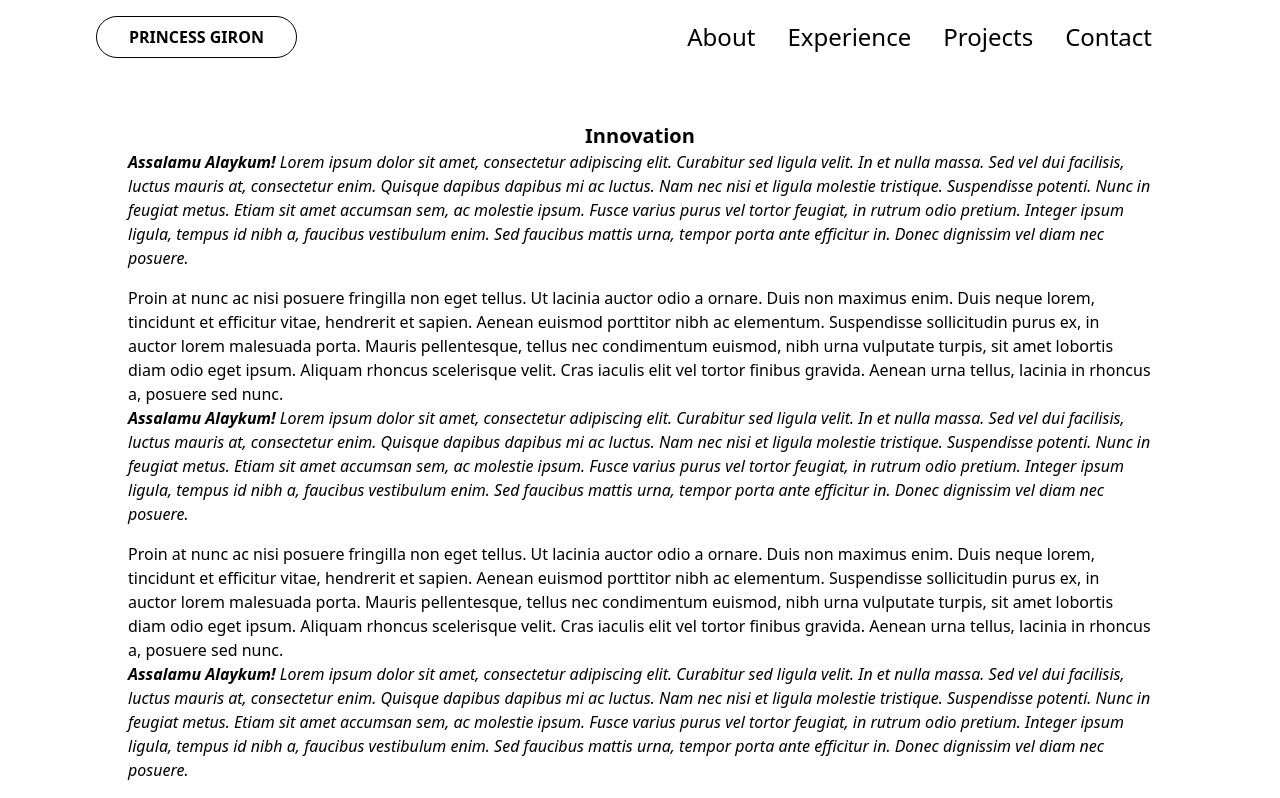
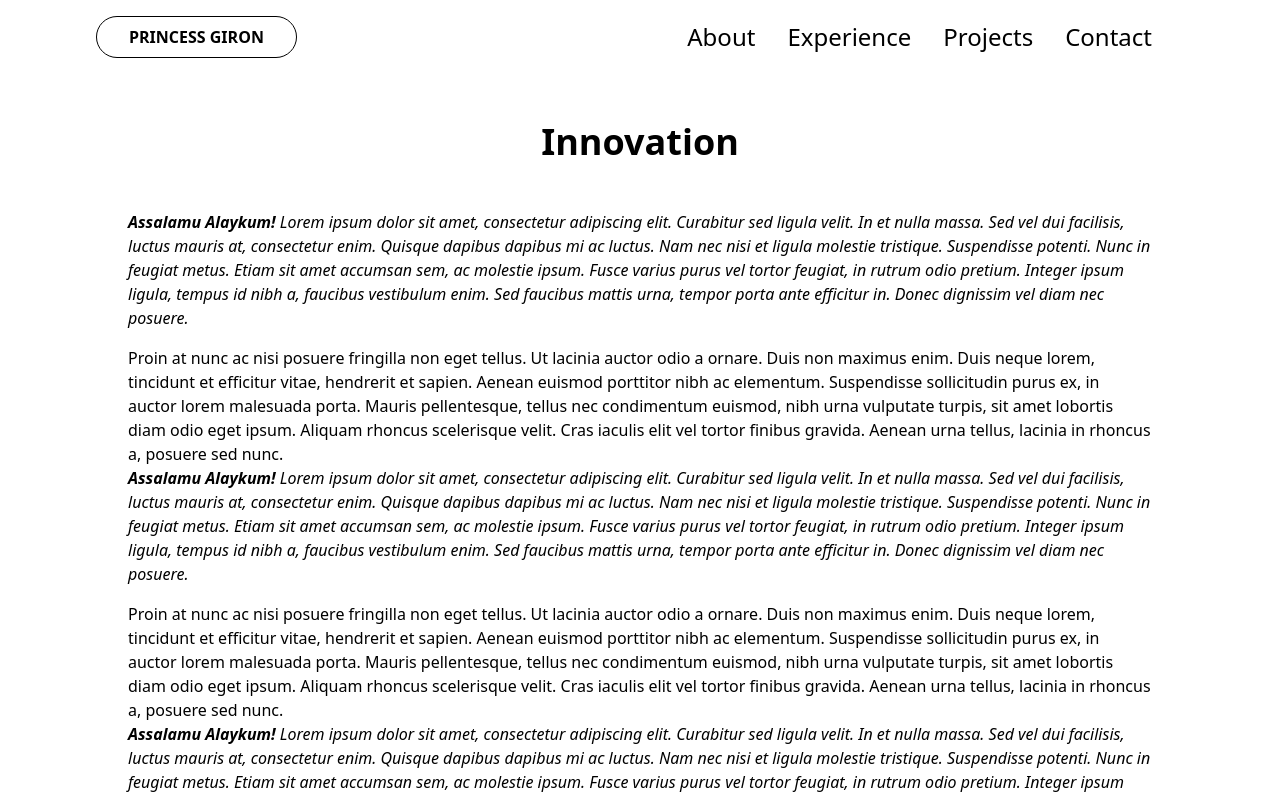
Before and after one commit to youth-of-may/portfolio-app, a React (Vite) app: page / in a window 1280 px wide. Shown: the top 798 px of the page. Built offline with nearby package versions, Linux system fonts and the light colour scheme.

Commit message:
Changed the size of text of Header.

```diff
--- a/src/components/Header.jsx
+++ b/src/components/Header.jsx
@@ -1,6 +1,6 @@
-export default function Header({children, isHeader=true, color="text-black", weight="font-semibold"}) {
-    const baseStyle = `${color} ${weight}`
-    const classStyle = isHeader ? "text-4xl" : "text-xl"
+export default function Header({children, isHeader=true, color="text-black", weight="font-semibold", misc="mb-12"}) {
+    const baseStyle = `${color} ${weight} ${misc}`
+    const classStyle = isHeader ? "text-6xl" : "text-4xl"
     return (
         <>
         <h6 className={`${baseStyle} ${classStyle}`}>{children}</h6>
```
